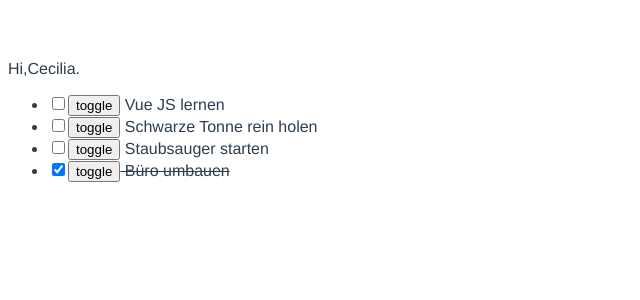
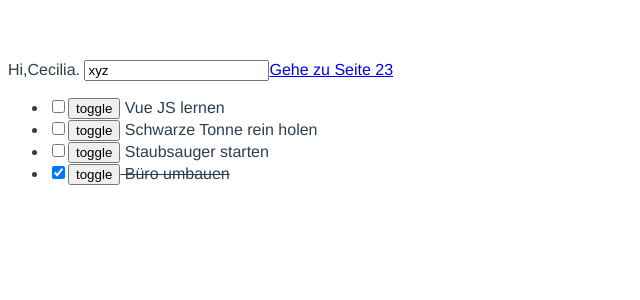
Before and after one commit to GagaSissi/just-practice-vue, a Vue app: page / in a window 1280 px wide. Shown: the top 300 px of the page, without its empty margins (0-640 px from the left). Built offline with nearby package versions, Linux system fonts and the light colour scheme.

Commit message:
event mdifier

```diff
--- a/src/App.vue
+++ b/src/App.vue
@@ -1,6 +1,24 @@
 <template>
   <div>
     Hi,{{ name_first }}.
+    <input type="text" name="abc" value="xyz" @keyup="test2" />
+    <a href="?seite=23" @click.right.prevent="test">Gehe zu Seite 23</a>
+    <!-- .page-down
+    .enter
+    .tab
+    .delete
+    .esc
+    .space
+
+    .ctrl
+    .alt
+    .shift
+    .meta.exact
+
+@keyup.alt.67
+
+event modifier-->
+
     <TodoList />
   </div>
 </template>
@@ -14,6 +32,14 @@ export default {
   }),
   components: {
     TodoList,
+  },
+  methods: {
+    test() {
+      alert("heyho lets go");
+    },
+    test2() {
+      alert("adios");
+    },
   },
 };
 </script>
```
